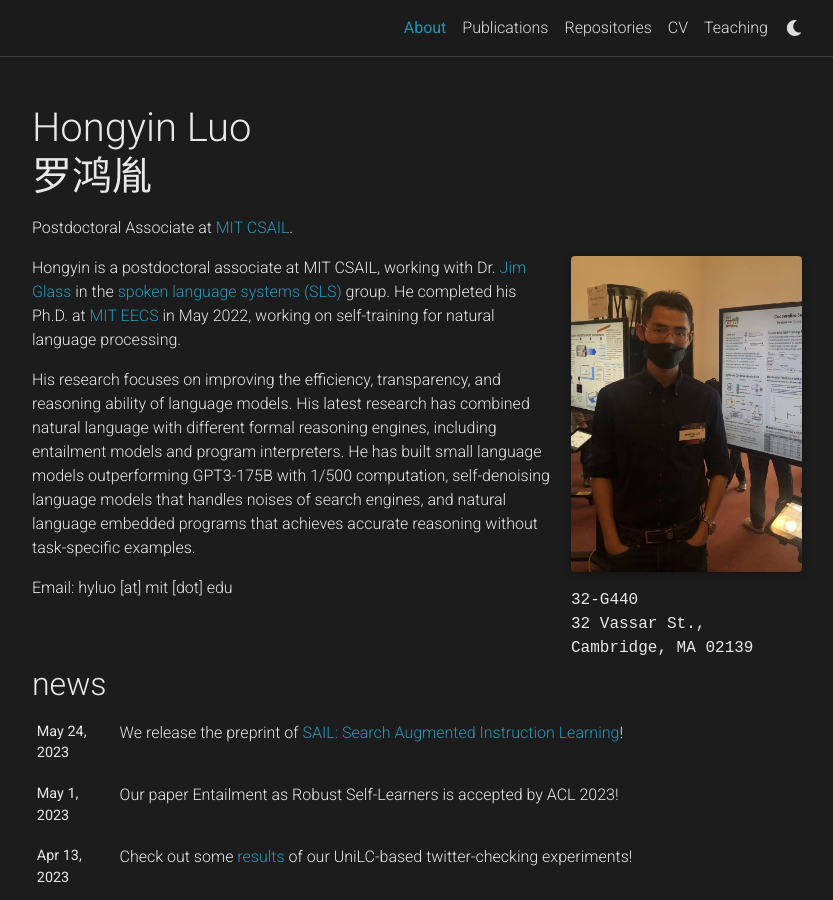
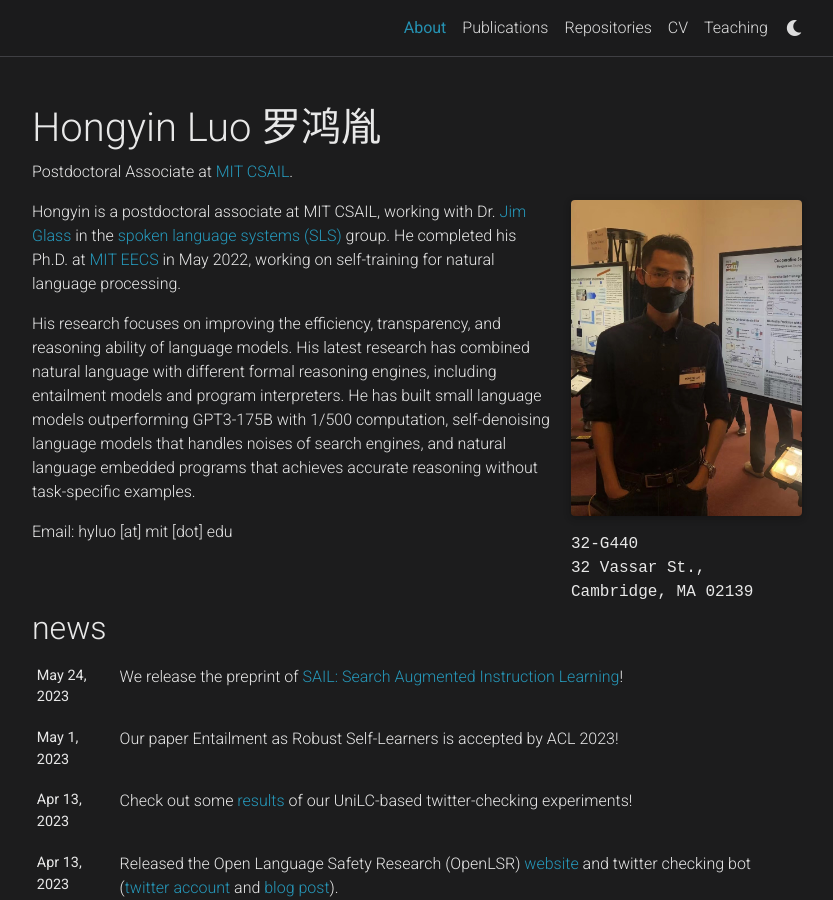
Before and after one commit to luohongyin/luohongyin.github.io, a Jekyll site: the page built from _pages/about.md, in a window 1280 px wide and 900 px high. Shown: the whole window, without its empty margins (223-1056 px from the left). Built offline with Jekyll 4.4.1, drawn with Linux system fonts in a browser that asks for light colours; full-size pictures stand in for the smaller copies a plugin makes; comment, search, counter and statistics services are not loaded; a style sheet for code colours, icons or effects is not loaded.

```diff
--- a/_config.yml
+++ b/_config.yml
@@ -2,7 +2,7 @@
 # Site settings
 # -----------------------------------------------------------------------------
 
-title: Hongyin Luo  <p lang="zh">罗鸿胤</p> # the website title (if blank, full name will be used instead)
+title: Hongyin Luo 罗鸿胤 # the website title (if blank, full name will be used instead)
 first_name: Hongyin
 middle_name:
 last_name: Luo
```
